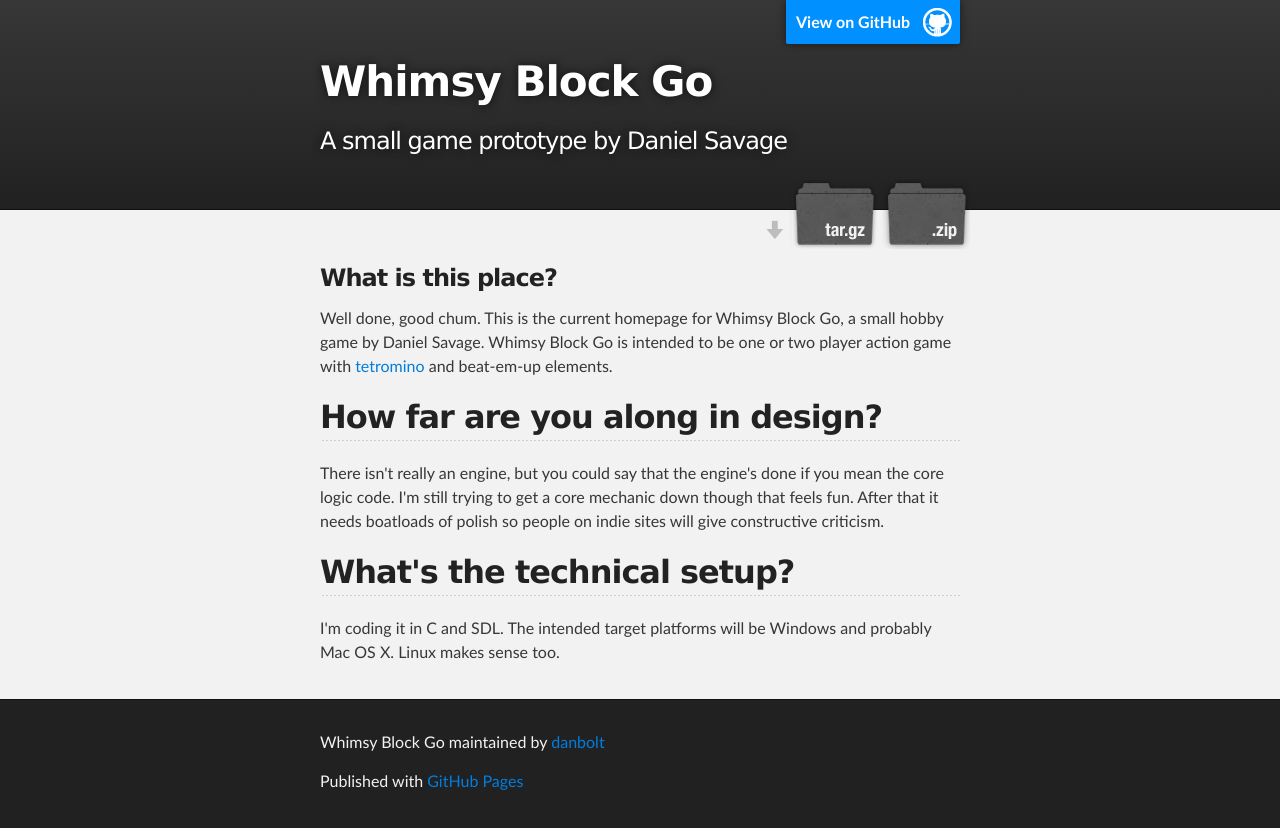
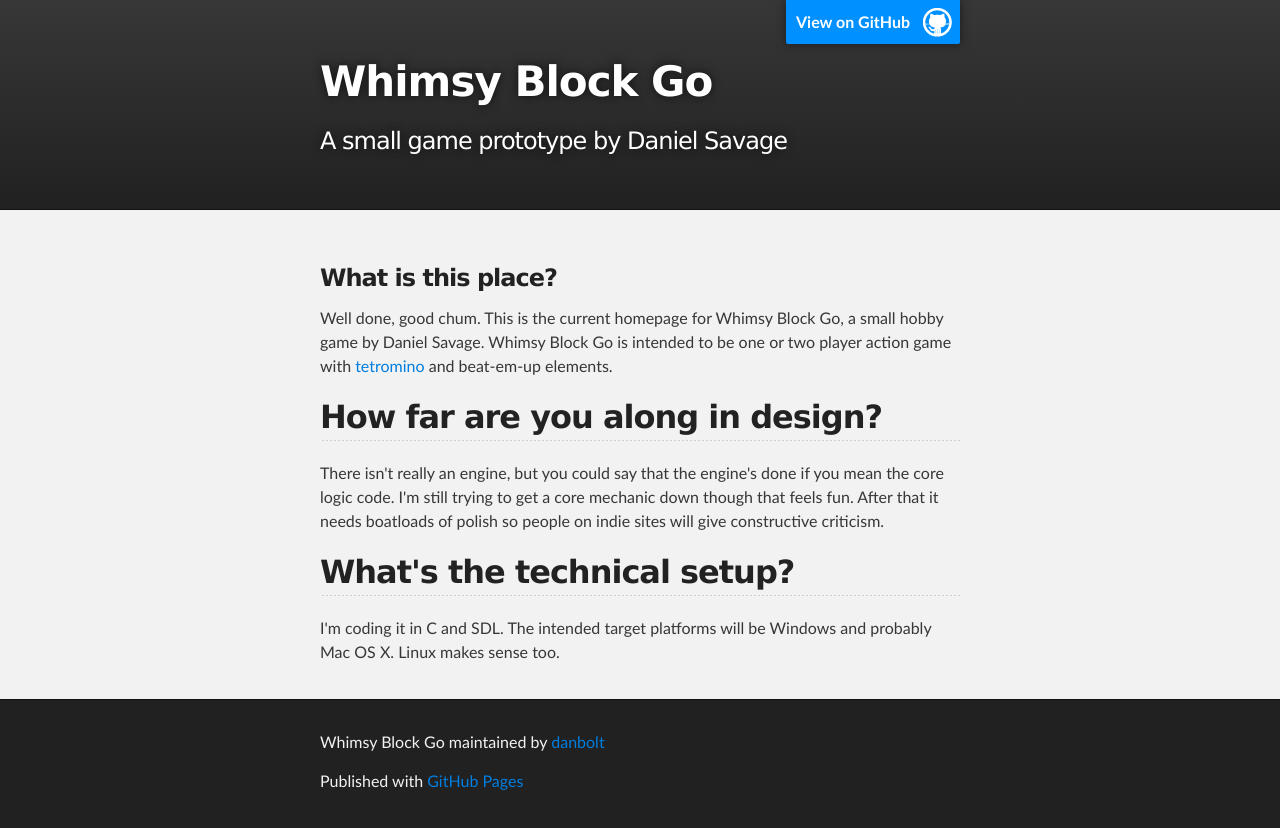
Before and after one commit to FrostTree-Games/PrinceProtect, a plain HTML site: page index.html in a window 1280 px wide. Drawn offline with Linux system fonts and the light colour scheme.

Commit message:
Update gh-pages

```diff
--- a/index.html
+++ b/index.html
@@ -20,11 +20,6 @@
 
           <h1 id="project_title">Whimsy Block Go</h1>
           <h2 id="project_tagline">A small game prototype by Daniel Savage</h2>
-
-            <section id="downloads">
-              <a class="zip_download_link" href="https://github.com/danbolt/WhimsyBlockGo/zipball/master">Download this project as a .zip file</a>
-              <a class="tar_download_link" href="https://github.com/danbolt/WhimsyBlockGo/tarball/master">Download this project as a tar.gz file</a>
-            </section>
         </header>
     </div>
 
```
